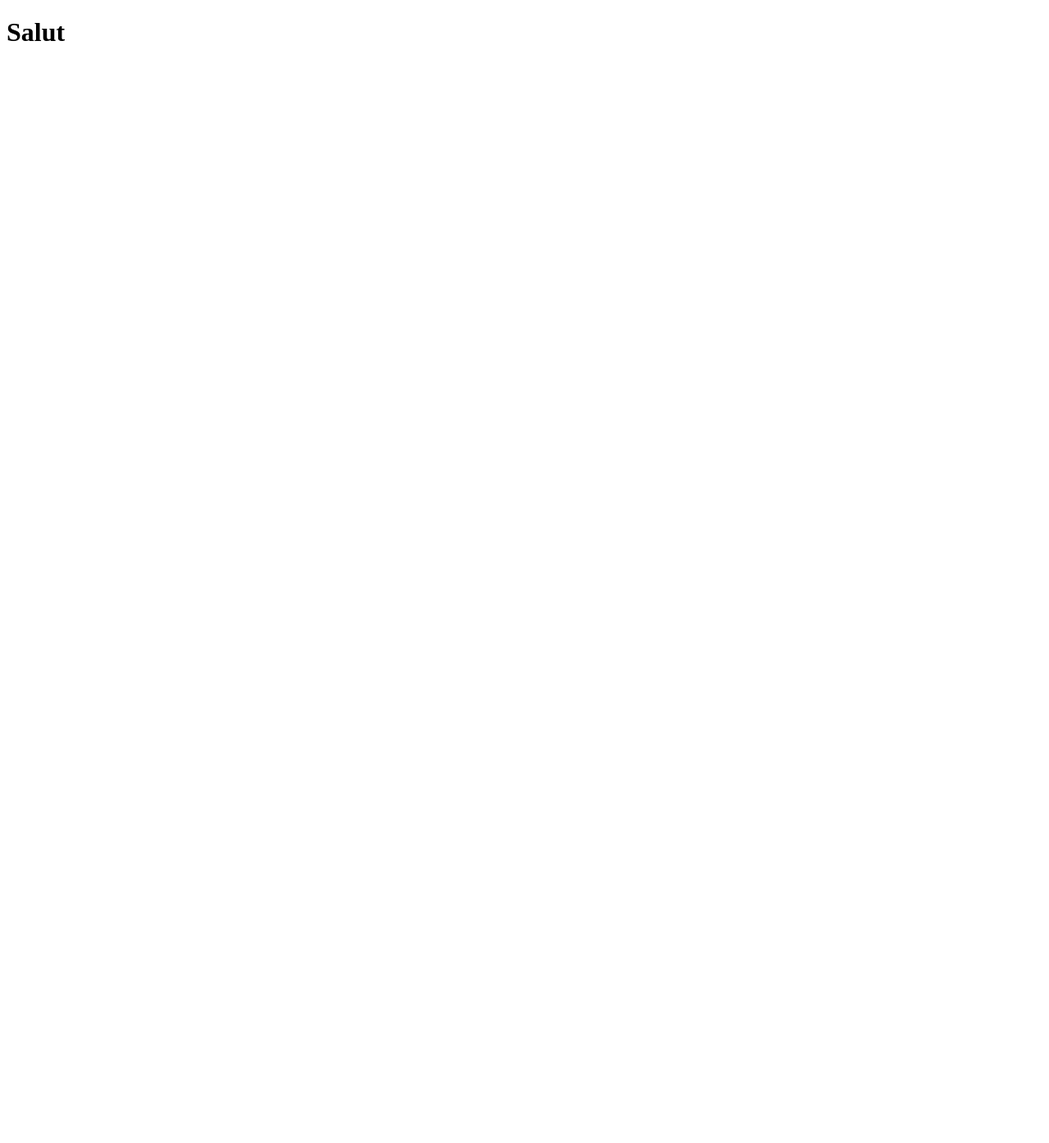
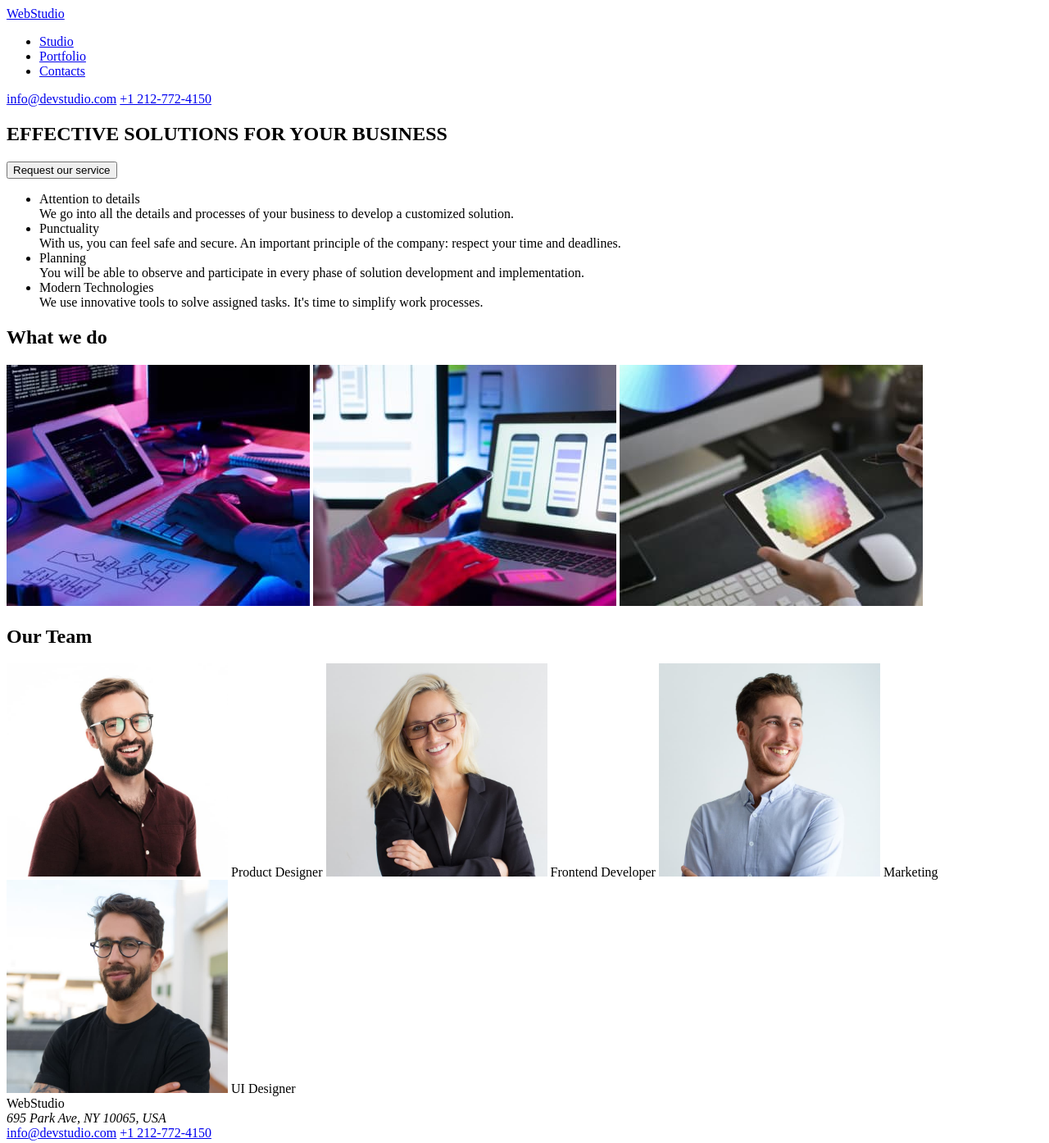
Before and after one commit to twixel140/goit-markup-hw-01, a plain HTML site: page index.html in a window 1280 px wide. Shown: the whole page at 82% size. Before the commit the page ends 800 px from the top, so only its background shows below. Drawn offline with Linux system fonts and the light colour scheme.

Commit message:
index.html

```diff
--- a/index.html
+++ b/index.html
@@ -4,9 +4,80 @@
     <meta charset="UTF-8" />
     <meta http-equiv="X-UA-Compatible" content="IE=edge" />
     <meta name="viewport" content="width=device-width, initial-scale=1.0" />
-    <title>Document</title>
+    <title>WebStudio</title>
   </head>
   <body>
-    <h1>Salut</h1>
+    <!-- Header -->
+    <header>
+      <a href="index.html">WebStudio</a>
+      <nav>
+        <ul>
+          <li><a href="studio.html">Studio</a></li>
+          <li><a href="portfolio.html">Portfolio</a></li>
+          <li><a href="contacts.html">Contacts</a></li>
+        </ul>
+      </nav>
+      <a href="mailto:info@devstudio.com">info@devstudio.com</a>
+      <a href="tel:+12127724150">+1 212-772-4150</a>
+    </header>
+    <!-- Main Content -->
+    <main>
+      <!-- Hero Section -->
+      <section>
+        <h1>EFFECTIVE SOLUTIONS FOR YOUR BUSINESS</h1>
+        <button>Request our service</button>
+      </section>
+      <!-- Info Section -->
+      <section>
+        <ul>
+          <li>Attention to details</li>
+          <span
+            >We go into all the details and processes of your business to develop a customized
+            solution.</span
+          >
+          <li>Punctuality</li>
+          <span
+            >With us, you can feel safe and secure. An important principle of the company: respect
+            your time and deadlines.</span
+          >
+          <li>Planning</li>
+          <span
+            >You will be able to observe and participate in every phase of solution development and
+            implementation.</span
+          >
+          <li>Modern Technologies</li>
+          <span
+            >We use innovative tools to solve assigned tasks. It's time to simplify work
+            processes.</span
+          >
+        </ul>
+      </section>
+      <!-- What we do -->
+      <section>
+        <h2>What we do</h2>
+        <img src="./images/programmer_writting-code.jpg" alt="Programmer writting code" />
+        <img src="./images/researching.jpg" alt="Programmer researching" />
+        <img src="./images/editing.jpg" alt="Editing" />
+      </section>
+      <!-- Our Team -->
+      <section>
+        <h2>Our Team</h2>
+        <img src="./images/christopher-w.jpg" alt="Christopher W" width="270" height="260" />
+        <span>Product Designer</span>
+        <img src="./images/kylie-evans.jpg" alt="Kylie Evans" width="270" height="260" />
+        <span>Frontend Developer</span>
+        <img src="./images/ryan-harris.jpg" alt="Ryan Harris" width="270" height="260" />
+        <span>Marketing</span>
+        <img src="./images/tyler-moore.jpg" alt="Tyler Moore" width="270" height="260" />
+        <span>UI Designer</span>
+      </section>
+    </main>
+    <!-- Footer -->
+    <footer>
+      <span>WebStudio</span>
+      <address>695 Park Ave, NY 10065, USA</address>
+      <a href="mailto:info@devstudio.com">info@devstudio.com</a>
+      <a href="tel:+12127724150">+1 212-772-4150</a>
+    </footer>
   </body>
 </html>
```
Also changed, not shown: images/christopher-w.jpg (added), images/editing.jpg (added), images/kylie-evans.jpg (added), images/programmer_writting-code.jpg (added), images/researching.jpg (added), images/ryan-harris.jpg (added), images/tyler-moore.jpg (added), 2 other files.
